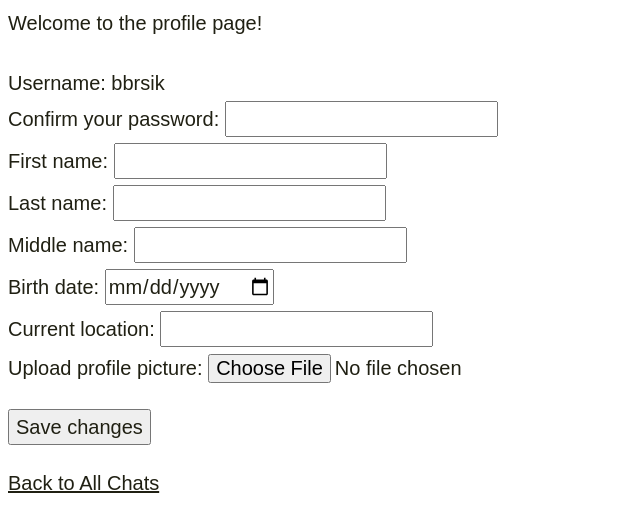
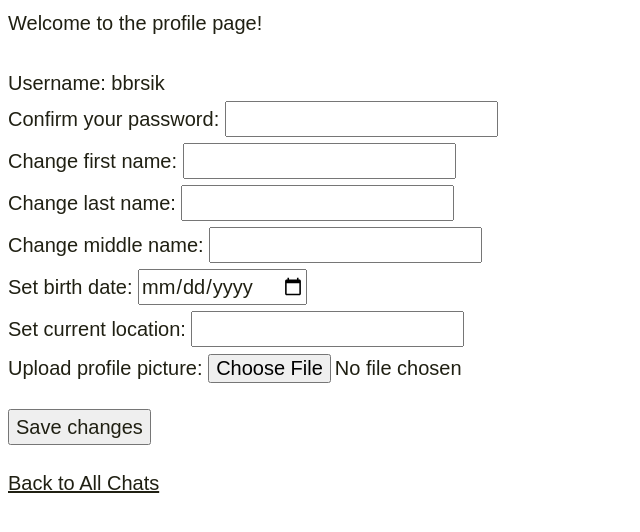
Before and after one commit to bbrsik/messenger, a Django app: page /user/profile/ in a window 1280 px wide. Shown: the top 532 px of the page, without its empty margins (0-640 px from the left). Run offline with Django 4.2, Linux system fonts and the light colour scheme; a user stored in the database is signed in; parts of the project's set-up code (start-up, migrations or seed data) failed here and were passed over.

Commit message:
profile template start

```diff
--- a/templates/render_profile.html
+++ b/templates/render_profile.html
@@ -25,23 +25,23 @@
         <input type="password" name="password" id="password" autocomplete="off" required>
     </div>
     <div>
-        <label for="first_name">First name:</label>
+        <label for="first_name">Change first name: {{ user.first_name }}</label>
         <input type="text" name="first_name" id="first_name" autocomplete="off">
     </div>
     <div>
-        <label for="last_name">Last name:</label>
+        <label for="last_name">Change last name:</label>
         <input type="text" name="last_name" id="last_name" autocomplete="off">
     </div>
     <div>
-        <label for="middle_name">Middle name:</label>
+        <label for="middle_name">Change middle name:</label>
         <input type="text" name="middle_name" id="middle_name" autocomplete="off">
     </div>
     <div>
-        <label for="birth_date">Birth date:</label>
+        <label for="birth_date">Set birth date:</label>
         <input type="date" name="birth_date" id="birth_date" autocomplete="off">
     </div>
     <div>
-        <label for="current_location">Current location:</label>
+        <label for="current_location">Set current location:</label>
         <input type="text" name="current_location" id="current_location" autocomplete="off">
     </div>
     <div>
```
